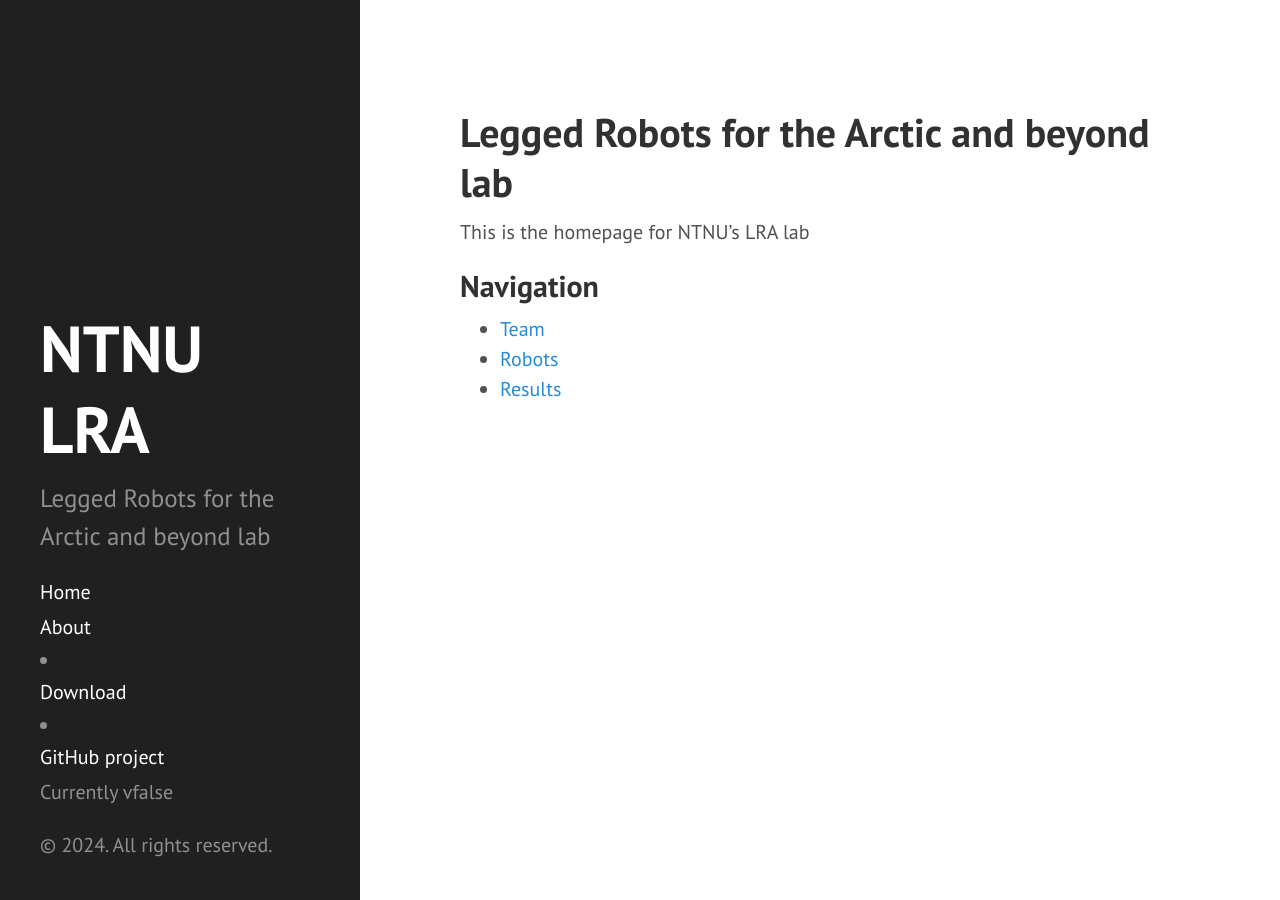
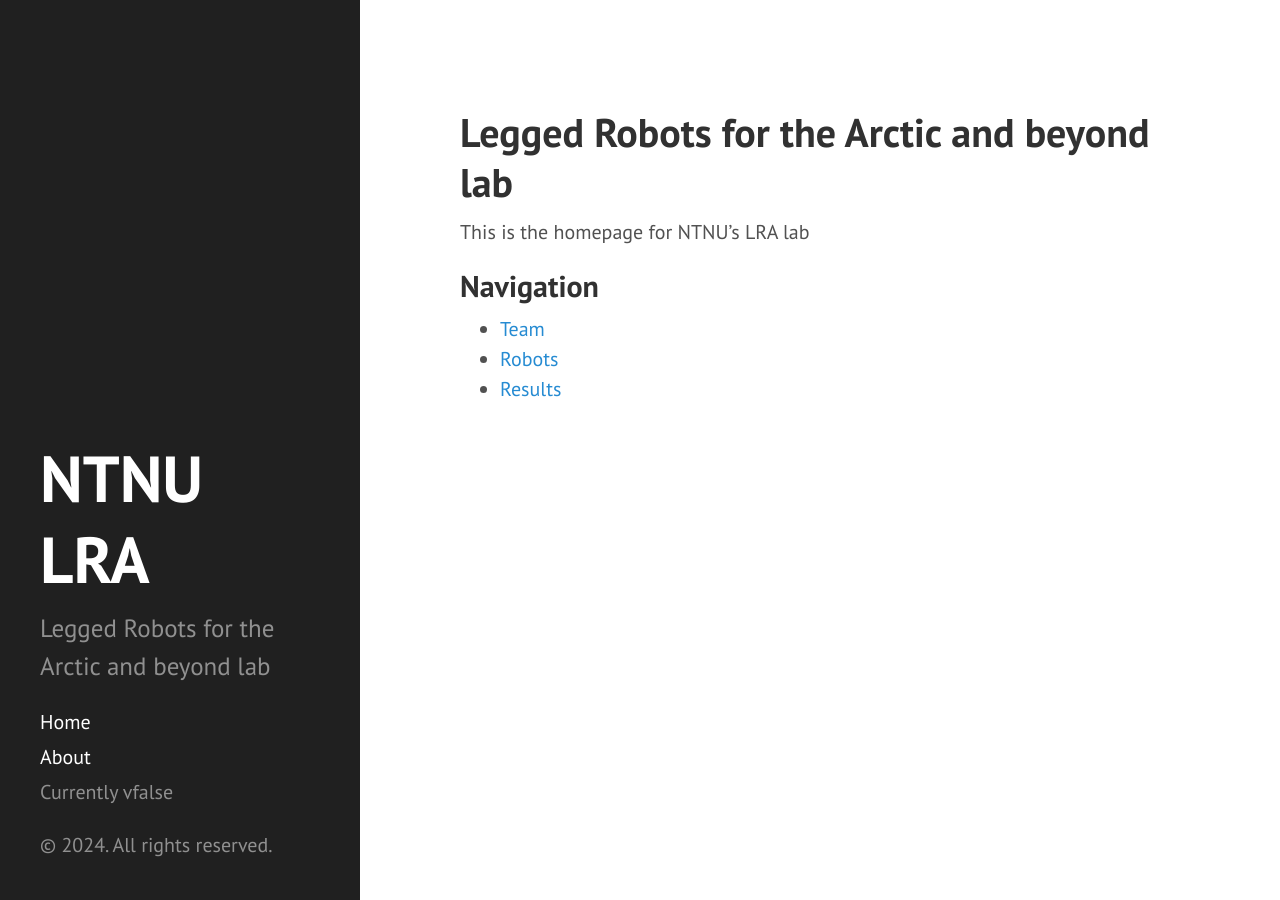
Before and after one commit to ntnu-lra/ntnu-lra.github.io, a Jekyll site: the page built from index.md, in a window 1280 px wide. Built offline with Jekyll 4.4.1, drawn with Linux system fonts in a browser that asks for light colours; Markdown is read by kramdown in place of the engine named in the settings.

Commit message:
commenting out

```diff
--- a/_includes/sidebar.html
+++ b/_includes/sidebar.html
@@ -26,8 +26,8 @@
         {% endif %}
       {% endfor %}
 
-      <li><a class="sidebar-nav-item" href="{{ site.github.repo }}/archive/v{{ site.version }}.zip">Download</a></li>
-      <li><a class="sidebar-nav-item" href="{{ site.github.repo }}">GitHub project</a></li>
+      <!--<li><a class="sidebar-nav-item" href="{{ site.github.repo }}/archive/v{{ site.version }}.zip">Download</a></li>-->
+      <!--<li><a class="sidebar-nav-item" href="{{ site.github.repo }}">GitHub project</a></li>-->
       <span class="sidebar-nav-item">Currently v{{ site.version }}</span>
     </nav>
 
```
